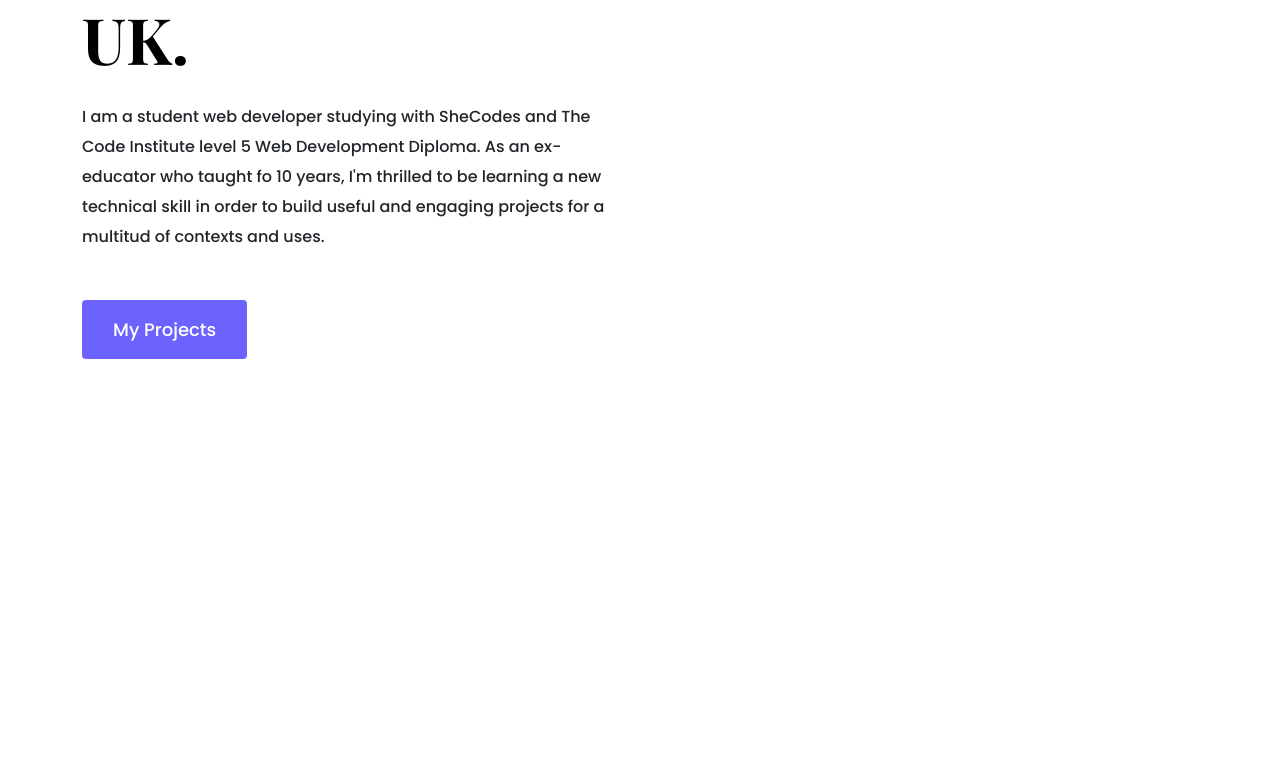
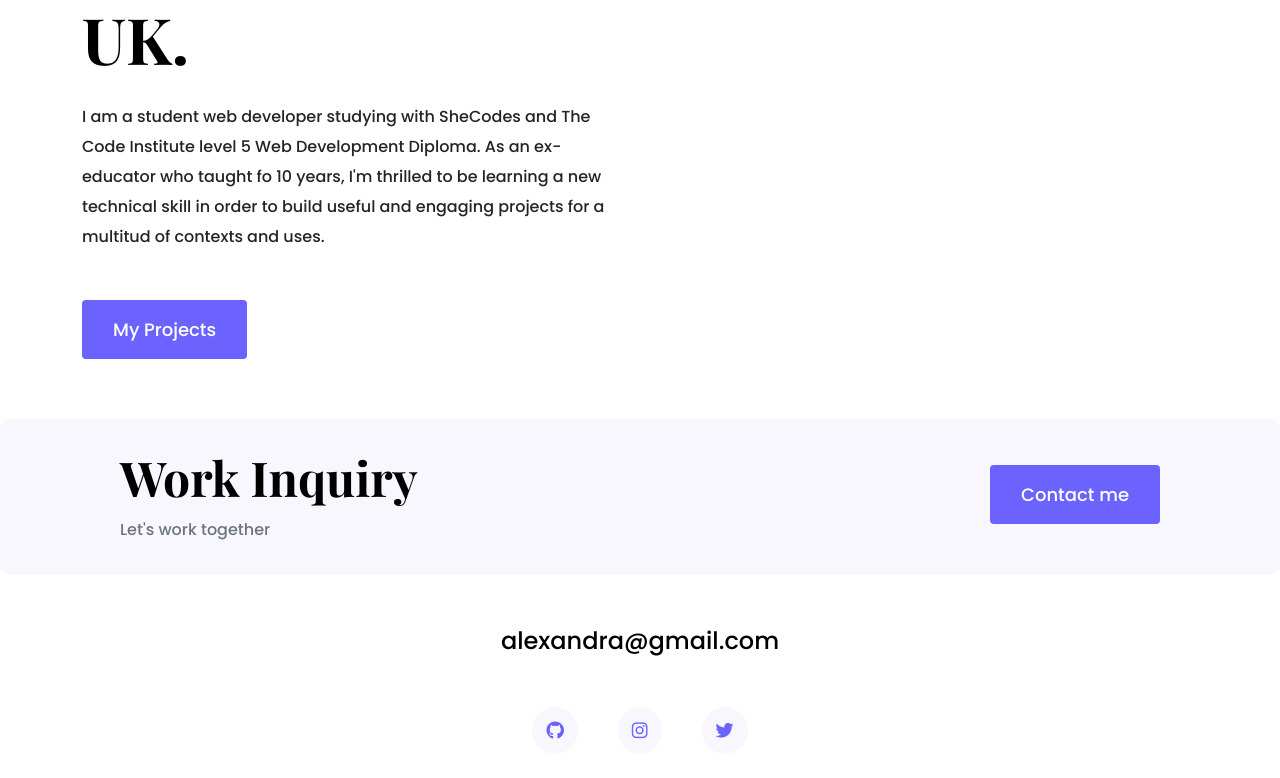
Before and after one commit to AlexandraEL9/sc-responsive-tute, a plain HTML site: page about.html in a window 1280 px wide. Shown: the part 767-1545 px from the top of the page. Before the commit the page ends 1126 px from the top, so only its background shows below. Drawn offline with nearby package versions, Linux system fonts and the light colour scheme.

Commit message:
add footer elements

```diff
--- a/about.html
+++ b/about.html
@@ -15,7 +15,7 @@
         <link rel="stylesheet" href="styles/portfolio.css">
 
         <script src="https://cdn.jsdelivr.net/npm/bootstrap@5.0.0-beta2/dist/js/bootstrap.bundle.min.js" integrity="sha384-b5kHyXgcpbZJO/tY9Ul7kGkf1S0CWuKcCD38l8YkeH8z8QjE0GmW1gYU5S9FOnJ0" crossorigin="anonymous"></script>
-        <script src="https://kit.fontawesome.com/ddc3ee268a.js" crossorigin="anonymous"></script>
+        <script src="https://kit.fontawesome.com/ac8b4850f2.js" crossorigin="anonymous"></script>
       </head>
 <body>
     <!--navbar-->
@@ -55,6 +55,34 @@
           </div>
         </div>
       </div>
+      <footer>
+        <div class="contact-box justify-content-between mb-5 d-none d-md-flex">
+          <div>
+            <h4>Work Inquiry</h4>
+            <p class="text-muted">Let's work together</p>
+          </div>
+          <div>
+            <a href="/contact.html" class="btn btn-branding mt-3"> Contact me </a>
+          </div>
+        </div>
+        <div class="d-flex justify-content-center mb-5">
+          <a href="mailto:alexandra@gmail.com" class="email-link">
+            alexandra@gmail.com
+          </a>
+        </div>
+        <div class="social-links d-flex justify-content-center">
+          <a href="https://www.github.com/alexandra" target="_blank">
+            <i class="fa-brands fa-github"></i>
+          </a>
+          <a href="https://www.instragram.com/alexandra" target="_blank">
+            <i class="fa-brands fa-instagram"></i>
+          </a>
+          <a href="https://www.twitter.com/alexandra" target="_blank">
+            <i class="fa-brands fa-twitter"></i>
+          </a>
+        </div>
+      </footer>
+
 
 </body>
 </html>
--- a/styles/portfolio.css
+++ b/styles/portfolio.css
@@ -27,6 +27,10 @@ h1 {
 
 h2 {
   font-size: 64px;
+}
+
+h4 {
+  font-size: 48px;
 }
 
 p {
@@ -137,14 +141,57 @@ nav li.active a {
   color: var(--branding-color);
 }
 
+footer {
+  margin: 60px 0;
+}
+
+footer .contact-box {
+  background: var(--secondary-color);
+  padding: 30px 120px;
+  border-radius: 10px;
+}
+
+footer .contact-box p {
+  margin: 0;
+}
+
+footer .email-link {
+  text-decoration: none;
+  color: black;
+  font-size: 24px;
+}
+
+footer .email-link:hover {
+  color: var(--branding-color);
+}
+
+footer .social-links a {
+  margin: 0 20px;
+  color: var(--branding-color);
+  background: var(--secondary-color);
+  padding: 10px 14px;
+  border-radius: 50%;
+  font-size: 18px;
+  transition: all 100ms ease-in-out;
+}
+
+footer .social-links a:hover {
+  color: white;
+  background: var(--branding-color);
+}
+
 @media (max-width: 900px) {
   h1 {
     font-size: 44px;
-    line-height: 56px;
+    line-height: 1.5;
   }
 
   h2 {
     font-size: 44px;
+  }
+
+  h4 {
+    font-size: 26px;
   }
 
   .hero {
```
Also changed, not shown: contact.html (+28 -1 lines), index.html (+28 -1 lines), work.html (+28 -1 lines).
